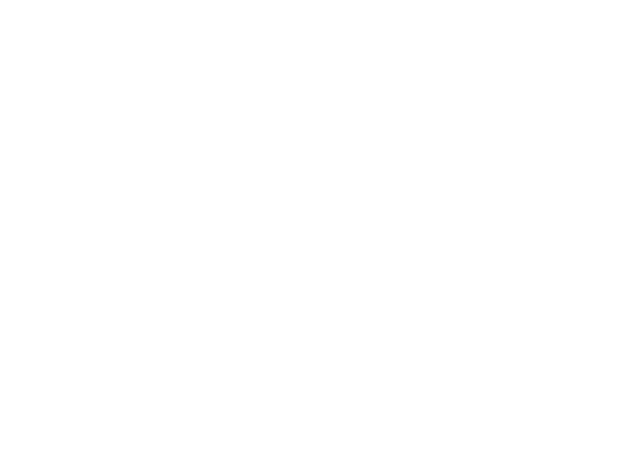
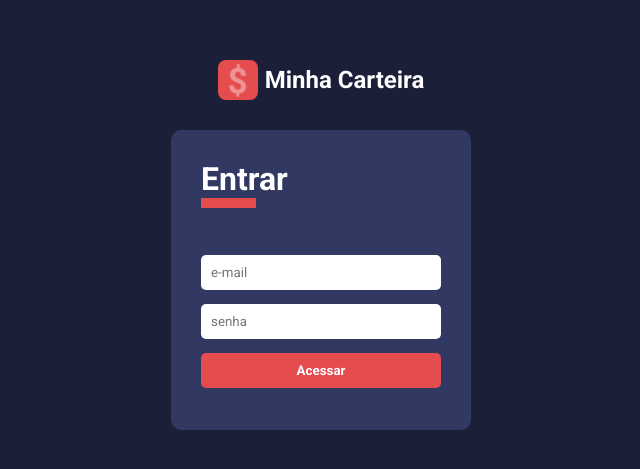
Before and after one commit to rafael-pbc/minha-carteira, a React (Create React App) app: page / in a window 1280 px wide. Before the commit this address had no page. Shown: the part 155-624 px from the top of the page, without its empty margins (319-959 px from the left). Built offline with nearby package versions, Linux system fonts and the light colour scheme.

Commit message:
Aula 49 - Criando hooks de autenticação

```diff
--- a/src/components/Aside/index.tsx
+++ b/src/components/Aside/index.tsx
@@ -15,7 +15,7 @@ const Aside: React.FC = () => {
          </Header>
 
          <MenuContainer>
-            <Link to="/dashboard">
+            <Link to="/">
                <MdDashboard/>
                Dashboard
             </Link>
--- /dev/null
+++ b/src/hooks/auth.tsx
@@ -0,0 +1,45 @@
+import React, { createContext, useState, useContext } from "react";
+
+interface IAuthContext {
+    logged: boolean;
+    signIn(email: string, password: string): void;
+    signOut(): void;
+}
+
+const AuthContext = createContext<IAuthContext>({} as IAuthContext);
+
+const AuthProvider: React.FC<{ children?: React.ReactNode}> = ({ children }) => {
+    const [logged, setLogged] = useState<boolean>(() => {
+        const isLogged = localStorage.getItem('@minha-carteira:logged');
+        return !!isLogged;
+    });
+
+    const signIn = (email: string, password: string) => {
+        if (email === 'teste@teste.com' && password === '123') {
+            localStorage.setItem('@minha-carteira:logged', 'true');
+            setLogged(true);
+        }else{
+            alert('Senha ou usuário inválidos');
+        };
+    };
+
+    const signOut = () =>{
+        localStorage.removeItem('@minha-carteira:logged');
+        setLogged(false);
+    };
+
+    return(
+        <AuthContext.Provider value={{ logged, signIn, signOut}}>
+            {children}
+        </AuthContext.Provider>
+    );
+
+}
+
+function useAuth(): IAuthContext{
+    const context = useContext(AuthContext);
+
+    return context;
+};
+
+export { AuthProvider, useAuth};
--- a/src/index.tsx
+++ b/src/index.tsx
@@ -2,7 +2,10 @@ import React from 'react';
 import ReactDOM from 'react-dom/client';
 
 import { ThemeProvider } from './hooks/theme';
+import { AuthProvider } from './hooks/auth';
+
 import App from './App'
+
 import dark from './styles/themes/dark';
 
 const root = ReactDOM.createRoot(
@@ -11,7 +14,9 @@ const root = ReactDOM.createRoot(
 root.render(
    <React.StrictMode>
       <ThemeProvider theme={dark} toggleTheme={()=>{}}>
-         <App />
+         <AuthProvider>
+            <App />
+         </AuthProvider>
       </ThemeProvider>
    </React.StrictMode>
 );
--- a/src/pages/SignIn/index.tsx
+++ b/src/pages/SignIn/index.tsx
@@ -1,4 +1,4 @@
-import React from "react";
+import React, { useState } from "react";
 
 import logoImg from '../../assets/logo.svg'
 
@@ -7,7 +7,15 @@ import Button from "../../components/Button";
 
 import { Container, Logo, Form, FormTitle } from "./styles";
 
-const SignIn: React.FC = () =>{
+import { useAuth } from "../../hooks/auth";
+
+const SignIn: React.FC = () => {
+
+    const[email, setEmail] = useState<string>('');
+    const[passsword, setPassword] = useState<string>('');
+
+    const { signIn } = useAuth()
+
     return(
         <Container>
             <Logo>
@@ -15,18 +23,20 @@ const SignIn: React.FC = () =>{
                 <h2>Minha Carteira</h2>
             </Logo>
 
-            <Form onSubmit={()=> {}}>
+            <Form onSubmit={()=> signIn(email, passsword)}>
                 <FormTitle>Entrar</FormTitle>
                 <Input
                     type="email"
                     placeholder="e-mail"
                     required
+                    onChange={(e)=> setEmail(e.target.value)}
                 />
 
                 <Input
                     type="password"
                     placeholder="senha"
                     required
+                    onChange={(e)=> setPassword(e.target.value)}
                 />
 
                 <Button type="submit">Acessar</Button>
--- a/src/routes/app.routes.tsx
+++ b/src/routes/app.routes.tsx
@@ -8,7 +8,7 @@ import List from "../pages/List";
 const AppRoutes: React.FC = () =>(
     <Layout>
         <Routes>
-            <Route path="/dashboard"  element={<Dashboard/>}/>
+            <Route path="/"  element={<Dashboard/>}/>
             <Route path="/list/:movimentType"  element={<List/>}/>
         </Routes>
     </Layout>
--- a/src/routes/auth.routes.tsx
+++ b/src/routes/auth.routes.tsx
@@ -5,7 +5,7 @@ import SignIn from "../pages/SignIn";
 
 const AuthRoutes: React.FC = () =>(
     <Routes>
-        <Route path="/dashboard" element={<SignIn/>}/>
+        <Route path="/" element={<SignIn/>}/>
     </Routes>
 );
 
--- a/src/routes/index.tsx
+++ b/src/routes/index.tsx
@@ -1,13 +1,20 @@
 import React from "react";
 import { BrowserRouter } from "react-router-dom";
 
-//import App from "./app.routes";
-import AuthRoutes from "./auth.routes";
+import { useAuth } from "../hooks/auth";
 
-const Routes: React.FC = () => (
-    <BrowserRouter>
-        <AuthRoutes/>
-    </BrowserRouter>
-);
+import App from "./app.routes";
+import Auth from "./auth.routes";
+
+const Routes: React.FC = () => {
+
+    const { logged } = useAuth();
+
+    return (
+        <BrowserRouter>
+            {logged ? <App /> : <Auth />}
+        </BrowserRouter>
+    );
+};
 
 export default Routes;
```
